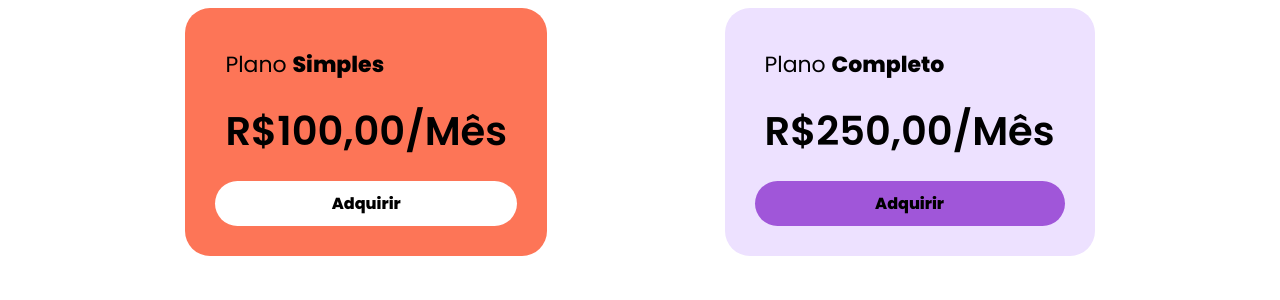
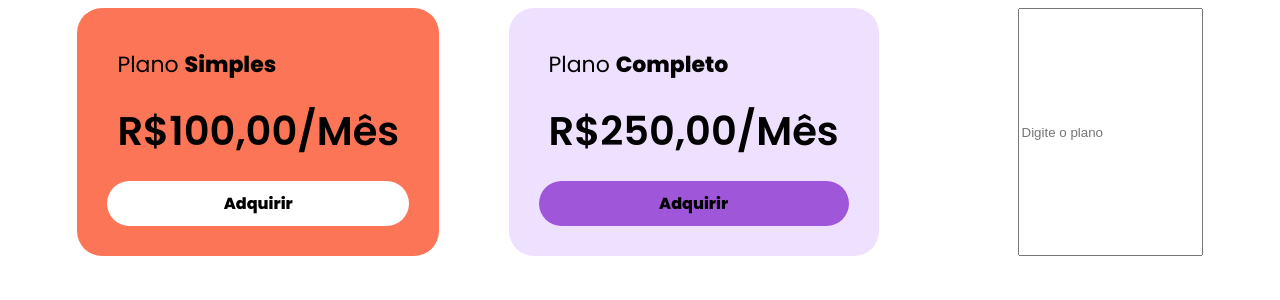
Before and after one commit to leticiareginajf/angular-1, an Angular app in the folder angular-1/: page / in a window 1280 px wide. Shown: the top 300 px of the page. Built offline with nearby package versions, Linux system fonts and the light colour scheme.

Commit message:
input botao digitar

```diff
--- a/angular-1/src/app/app.component.html
+++ b/angular-1/src/app/app.component.html
@@ -9,5 +9,11 @@
 [planPriceAlias]="cardPlanPrice"></app-card>
 
 <app-card-roxo></app-card-roxo>
+<br/>
+
+<input #meuInput
+    type="text"
+    (heyup)="handlePlanType(meuInput.value)"
+    placeholder="Digite o plano" />
 
 </div>
--- a/angular-1/src/app/app.component.ts
+++ b/angular-1/src/app/app.component.ts
@@ -8,4 +8,8 @@ import { Component } from '@angular/core';
 export class AppComponent {
  cardPlanType = 'Simples';
  cardPlanPrice = 100;
+
+ handlePlanType(text: string){
+    this.cardPlanType = text;
+ }
 }
```
